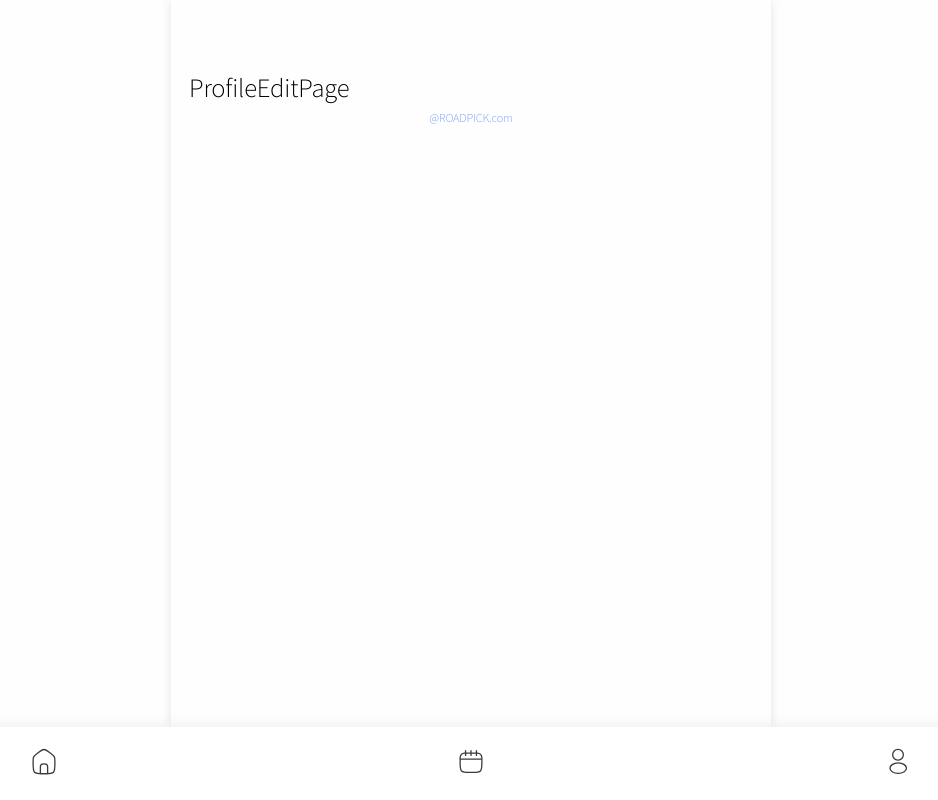
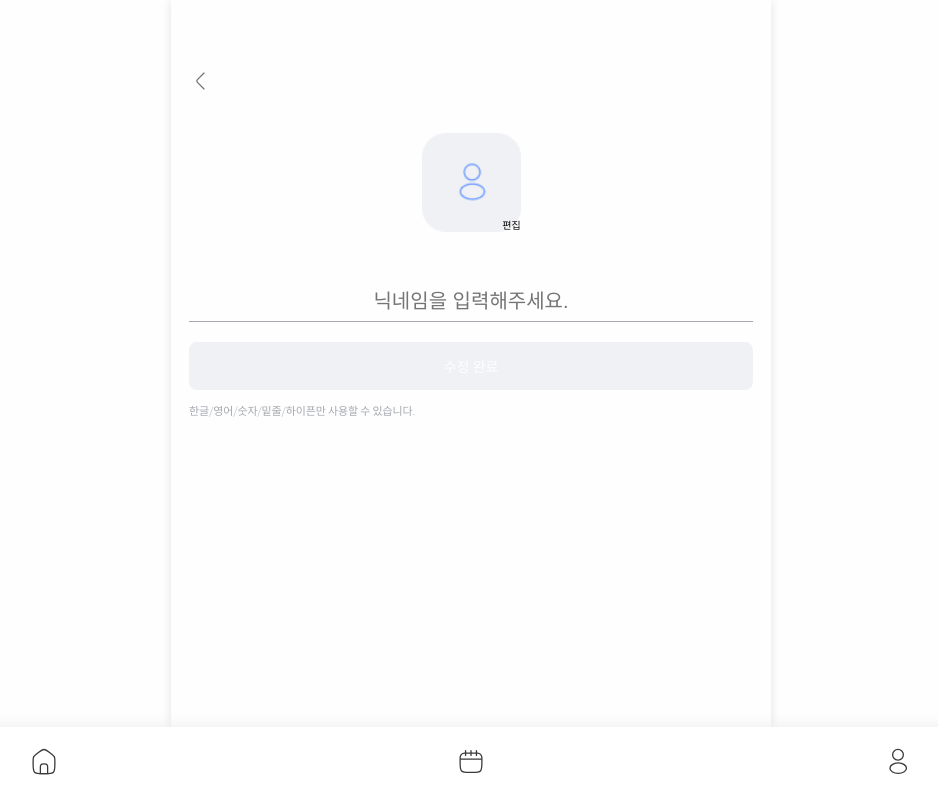
Before and after one commit to yeji424/road-pick-fe, a React (Vite) app: page /profileEdit in a window 1280 px wide. Shown: the whole page, without its empty margins (169-1107 px from the left). Built offline with nearby package versions, Linux system fonts and the light colour scheme; no server answers.

Commit message:
feat: profileeditpage db수정까지 구현완료

```diff
--- /dev/null
+++ b/src/apis/userApi.js
@@ -0,0 +1,18 @@
+import api from './index'
+
+/**
+ * 사용자 이름 수정
+ * @param {{ name: string }} data
+ */
+export async function updateProfile(data) {
+  try {
+    const res = await api.put('/auth/profile', data)
+    return res.data
+  } catch (err) {
+    const payload = err.response?.data || {}
+    const message = payload.message || '프로필 수정 실패'
+    const error = new Error(message)
+    error.status = err.response?.status
+    throw error
+  }
+}
--- a/src/components/common/Header/Header.jsx
+++ b/src/components/common/Header/Header.jsx
@@ -2,6 +2,7 @@ import React from 'react'
 import { useNavigate } from 'react-router-dom'
 import css from './Header.module.css'
 import ArrowLeftIcon from '@/assets/icons/arrowLeftIcon.svg?react'
+import LogoutIcon from '@/assets/icons/LogoutIcon.svg?react'
 
 const Header = ({
   title,
--- a/src/components/mypageTaps/MyTrips.jsx
+++ b/src/components/mypageTaps/MyTrips.jsx
@@ -2,21 +2,27 @@ import css from './mypageTaps.module.css'
 import PlusBtnIcon from '@/assets/icons/PlusBtnIcon.svg?react'
 import TripListImg from '@/assets/imgs/TripListImg.png'
 import MypageListCard from './MypageListCard'
+import { useNavigate } from 'react-router-dom'
 
 // 더미
 const MyTrips = () => {
   const trips = [
-    { name: '강원도 여행', date: '2025.05.11 - 05.15', countryCnt: '2' },
-    { name: '서울 나들이', date: '2025.05.21', countryCnt: '1' },
-    { name: '부산 2박 3일', date: '2025.06.07 - 06.09', countryCnt: '1' },
-    { name: '강원도 여행', date: '2025.05.11 - 05.15', countryCnt: '2' },
-    { name: '서울 나들이', date: '2025.05.21', countryCnt: '1' },
-    { name: '부산 2박 3일', date: '2025.06.07 - 06.09', countryCnt: '1' },
+    // { name: '강원도 여행', date: '2025.05.11 - 05.15', countryCnt: '2' },
+    // { name: '서울 나들이', date: '2025.05.21', countryCnt: '1' },
+    // { name: '부산 2박 3일', date: '2025.06.07 - 06.09', countryCnt: '1' },
+    // { name: '강원도 여행', date: '2025.05.11 - 05.15', countryCnt: '2' },
+    // { name: '서울 나들이', date: '2025.05.21', countryCnt: '1' },
+    // { name: '부산 2박 3일', date: '2025.06.07 - 06.09', countryCnt: '1' },
   ]
 
+  const navigate = useNavigate()
+
+  const handleGoToCreateTrip = () => {
+    navigate('/selectDate')
+  }
   return (
     <div className={css.listContainer}>
-      <div className={css.tripCreateCard}>
+      <div className={css.tripCreateCard} onClick={handleGoToCreateTrip}>
         <div className={css.plusIcon}>
           <PlusBtnIcon />
         </div>
@@ -25,7 +31,16 @@ const MyTrips = () => {
           <p>새로운 여행을 떠나보세요.</p>
         </div>
       </div>
-
+      {trips.length === 0 ? (
+        <div className={css.empty} onClick={handleGoToCreateTrip}>
+          <div className={css.emptyOverlay}>
+            <PlusBtnIcon className={css.plusIcon} />
+          </div>
+          <p>다가오는 여행이 없습니다.</p>
+          <p>여행 일정을 생성해보세요!</p>
+        </div>
+      ) : (
+        <>
           <h3 className={css.title}>다가오는 여행</h3>
           <div className={css.tripList}>
             <div className={css.listTile}>
@@ -43,13 +58,17 @@ const MyTrips = () => {
                   renderMoreMenu={() => (
                     <>
                       <button onClick={() => console.log(`${trip.name} 삭제`)}>일정 삭제</button>
-                  <button onClick={() => console.log(`${trip.name} 순서 변경`)}>순서 변경</button>
+                      <button onClick={() => console.log(`${trip.name} 순서 변경`)}>
+                        순서 변경
+                      </button>
                     </>
                   )}
                 />
               ))}
             </div>
           </div>
+        </>
+      )}
     </div>
   )
 }
--- a/src/components/mypageTaps/mypageTaps.module.css
+++ b/src/components/mypageTaps/mypageTaps.module.css
@@ -58,6 +58,7 @@
   opacity: 0;
   pointer-events: none;
   transition: opacity 0.3s ease;
+  cursor: pointer;
 }
 .emptyOverlay .plusIcon {
   width: 40px;
--- a/src/index.css
+++ b/src/index.css
@@ -96,10 +96,16 @@ body {
   box-shadow: 0 0 10px rgba(0, 0, 0, 0.1);
   padding: 69px 18px 34px 18px;
 }
+main {
+  flex: 1;
+}
 main h2 {
   font-size: var(--fs-6);
 }
 footer {
+  position: fixed;
+  bottom: 0;
+  left: 0;
   display: flex;
   justify-content: center;
   align-items: center;
--- a/src/pages/MyPage.jsx
+++ b/src/pages/MyPage.jsx
@@ -11,7 +11,7 @@ import { useNavigate } from 'react-router-dom'
 import { logout } from '@/store/authSlice'
 
 const MyPage = () => {
-  //   // Redux store에서 user 정보만 꺼내서 화면에 표시
+  // Redux store에서 user 정보만 꺼내서 화면에 표시
   const dispatch = useDispatch()
   const navigate = useNavigate()
   const user = useSelector(state => state.auth.user)
@@ -40,7 +40,7 @@ const MyPage = () => {
         onButtonClick={() => navigate('/profileEdit')}
         showIcon
         iconSvg={<LogoutIcon />}
-        onIconClick={() => console.log('로그아웃 버튼 클릭됨')}
+        onIconClick={handleLogout}
       />
       {/* 프로필 영역 */}
       <section className={css.profile}>
@@ -52,9 +52,6 @@ const MyPage = () => {
           <p>일정을 생성하고 계획해보세요!</p>
         </div>
       </section>
-      <p className={css.logoutText} onClick={handleLogout}>
-        로그아웃
-      </p>
       {/* 탭 영역 */}
       <div className={css.tabs}>
         {tabs.map((tab, index) => (
--- a/src/pages/ProfileEditPage.jsx
+++ b/src/pages/ProfileEditPage.jsx
@@ -1,9 +1,66 @@
-import React from 'react'
+import Header from '@/components/common/Header/Header'
+import React, { useState } from 'react'
+import css from './ProfileEditPage.module.css'
+import profileImage from '@/assets/imgs/ProfileBasicImg.png'
+import { useSelector } from 'react-redux'
+import { updateProfile } from '@/apis/userApi'
+import { useDispatch } from 'react-redux'
+import { fetchProfile } from '@/store/authSlice'
+import { useNavigate } from 'react-router-dom'
 
 const ProfileEditPage = () => {
+  const user = useSelector(state => state.auth.user)
+  const originalName = user?.name || ''
+  const [name, setName] = useState(originalName)
+
+  const isNameChanged = name.trim() && name.trim() !== originalName.trim()
+  const dispatch = useDispatch()
+  const navigate = useNavigate()
+  const handleSubmit = async () => {
+    if (!name.trim()) {
+      alert('닉네임을 입력해주세요.')
+      return
+    }
+
+    try {
+      await updateProfile({ name })
+      await dispatch(fetchProfile())
+      alert('프로필이 성공적으로 수정되었습니다')
+      navigate('/mypage')
+    } catch (err) {
+      alert(err.message || '프로필 수정 실패')
+    }
+  }
+
   return (
     <main>
-      <h2>ProfileEditPage</h2>
+      <Header />
+
+      <section className={css.profileSection}>
+        <div className={css.profileImageWrap}>
+          <img src={profileImage} alt="프로필 이미지" className={css.profileImage} />
+          <span className={css.editIcon}>편집</span>
+        </div>
+
+        <div className={css.nameWrap}>
+          <input
+            type="text"
+            className={`${css.nameInput} ${isNameChanged ? css.activeInput : ''}`}
+            value={name}
+            onChange={e => setName(e.target.value)}
+            placeholder="닉네임을 입력해주세요."
+          />
+        </div>
+
+        <button
+          className={`${css.submitButton} ${isNameChanged ? css.activeButton : ''}`}
+          onClick={handleSubmit}
+          disabled={!isNameChanged}
+        >
+          수정 완료
+        </button>
+        <p className={css.infoText}>한글/영어/숫자/밑줄/하이픈만 사용할 수 있습니다.</p>
+      </section>
     </main>
   )
 }
--- /dev/null
+++ b/src/pages/ProfileEditPage.module.css
@@ -0,0 +1,76 @@
+.profileSection {
+  display: flex;
+  flex-direction: column;
+  align-items: center;
+  margin-top: 40px;
+  /* border: red 1px solid; */
+}
+
+.profileImageWrap {
+  position: relative;
+  width: 99px;
+  height: 99px;
+}
+
+.profileImage {
+  width: 100%;
+  height: 100%;
+  border-radius: 20px;
+}
+
+.editIcon {
+  position: absolute;
+  bottom: 0;
+  right: 0;
+  font-size: 10px;
+}
+
+.nameWrap {
+  margin-top: 50px;
+  width: 100%;
+  /* border: 1px red solid; */
+}
+
+.nameInput {
+  width: 100%;
+  text-align: center;
+  border: none;
+  border-bottom: 1.5px solid var(--gray-300);
+  font-size: 20px;
+  font-weight: var(--weight-regular);
+  color: var(--gray-300);
+  padding: 8px 0;
+  outline: none;
+  transition: border-color 0.2s;
+}
+.activeInput {
+  color: var(--gray-600);
+  border-bottom-color: var(--secondary-orange-40);
+}
+
+.submitButton {
+  width: 100%;
+  height: 48px;
+  font-size: 14px;
+  font-weight: var(--weight-regular);
+  letter-spacing: -0.01em;
+  margin-top: 20px;
+  background: #f0f1f5; /*light gray*/
+  color: var(--gray-400);
+  border-radius: 8px;
+  padding: 12px 24px;
+  color: var(--background-color);
+  cursor: not-allowed;
+  transition: background-color 0.2s;
+}
+.activeButton {
+  background: var(--primary-blue);
+  cursor: pointer;
+}
+.infoText {
+  font-size: 11px;
+  color: var(--gray-300);
+  margin-top: 12px;
+  text-align: left;
+  width: 100%;
+}
--- a/src/pages/SelectDatePage.jsx
+++ b/src/pages/SelectDatePage.jsx
@@ -31,7 +31,6 @@ const SelectDatePage = () => {
   }
   return (
     <main className={css.maincontainer}>
-
       <Header
         showButton={true}
         buttonText="일정 추가"
```
Lines whose indentation alone changed are shown as unchanged.
